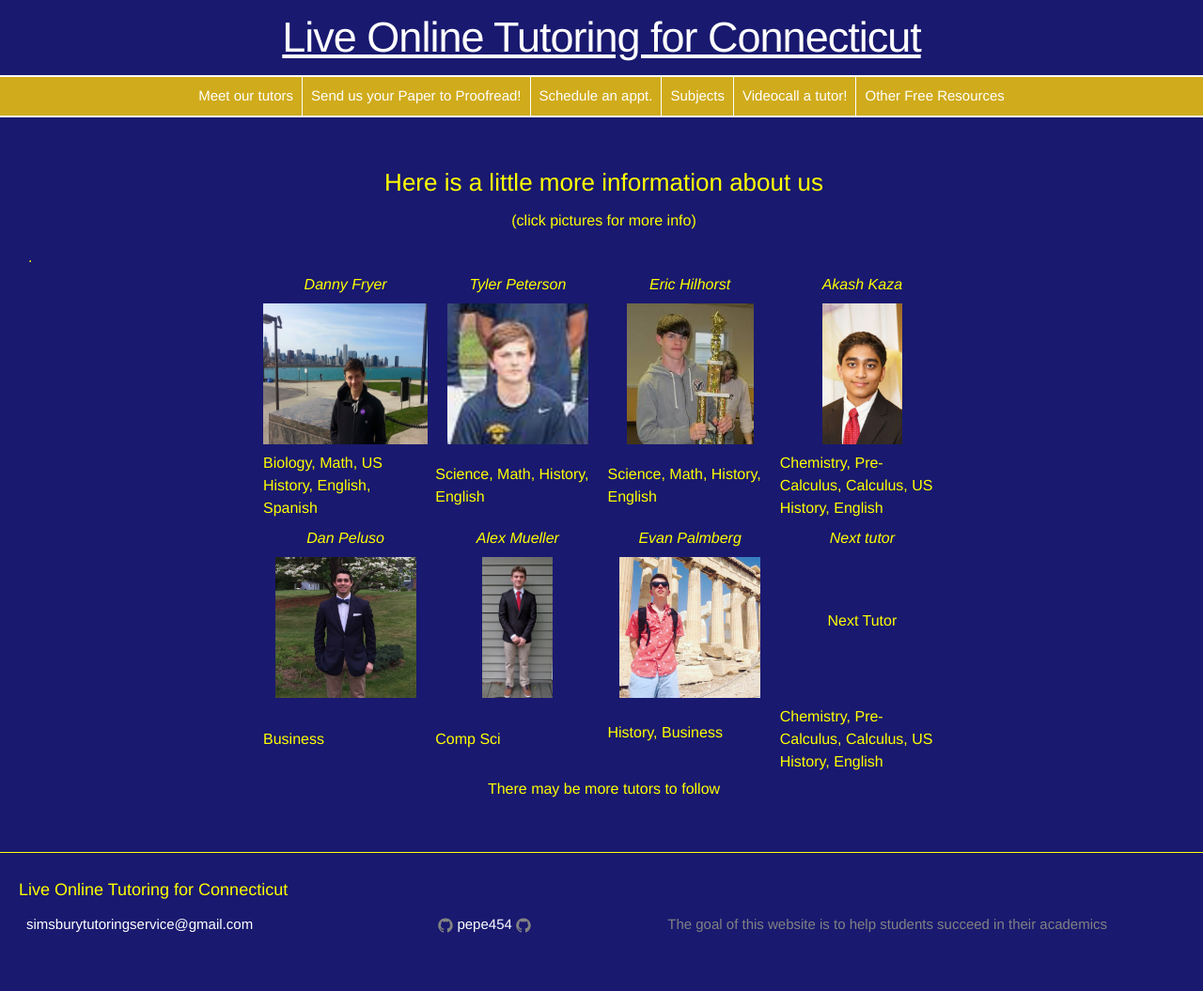
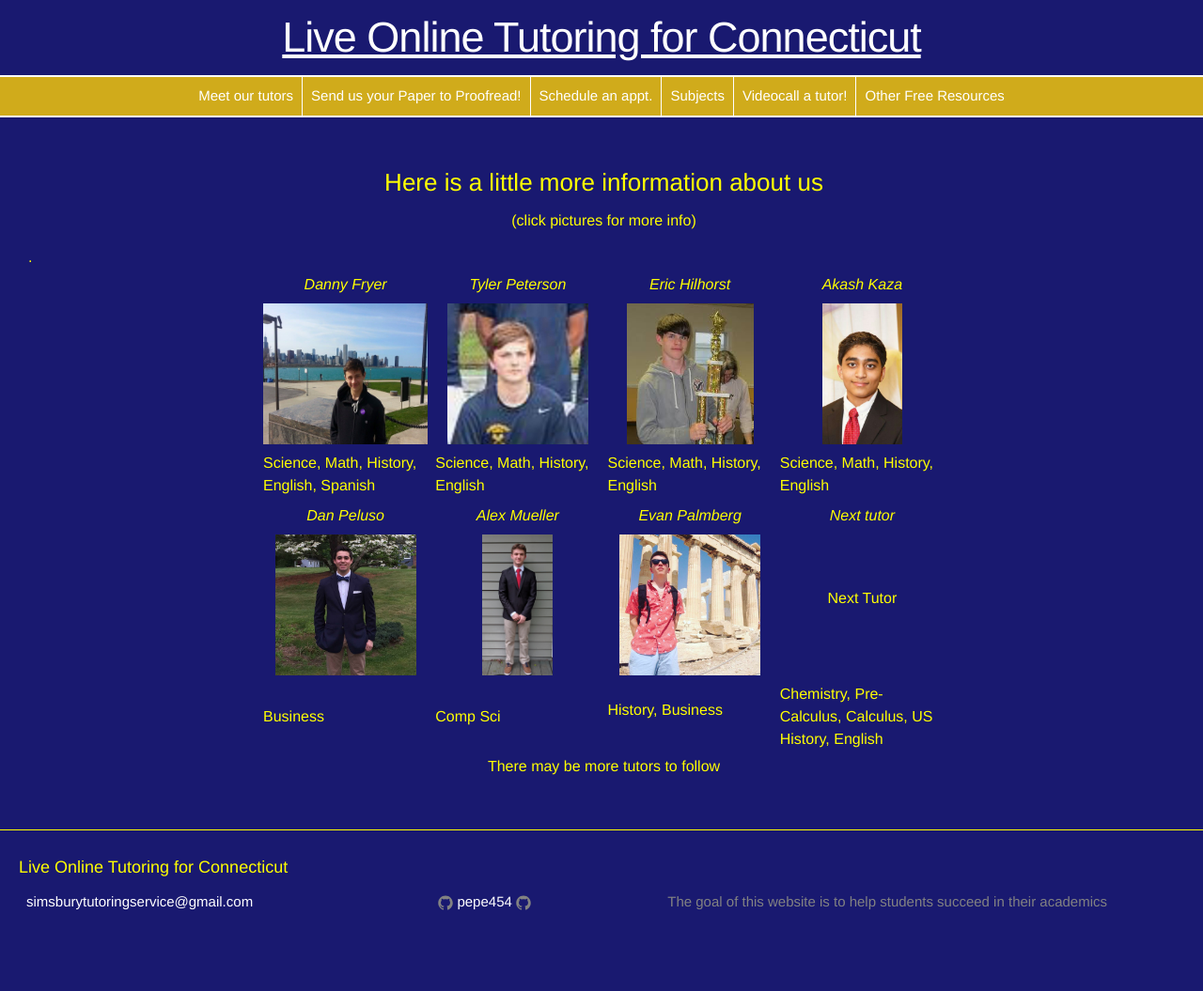
Before and after one commit to pepe454/pepe454.github.io, a Jekyll site: the page built from nav-bar/about.md, in a window 1280 px wide. Shown: the whole page at 94% size. Built offline with Jekyll 4.4.1, drawn with Linux system fonts in a browser that asks for light colours; after the commit the page ends 1031 px from its top, so only the background shows below that.

Commit message:
Update about.md

```diff
--- a/nav-bar/about.md
+++ b/nav-bar/about.md
@@ -44,7 +44,7 @@ permalink: /about/
 <!--Danny's column-->
   <tr>
     <td>
-    Biology, Math, US History, English, Spanish
+    Science, Math, History, English, Spanish
     </td>
 <!--Tyler's column-->
     <td>
@@ -56,7 +56,7 @@ permalink: /about/
     </td>
 <!--Akash's column-->
     <td>
-    Chemistry, Pre-Calculus, Calculus, US History, English
+    Science, Math, History, English
     </td>
   </tr>
 <!--Fourth Row-->
```
